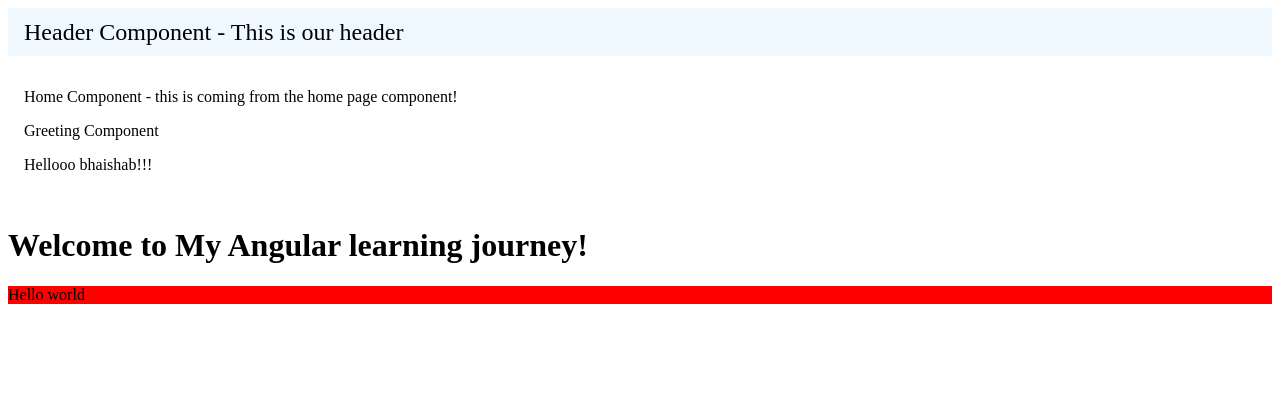
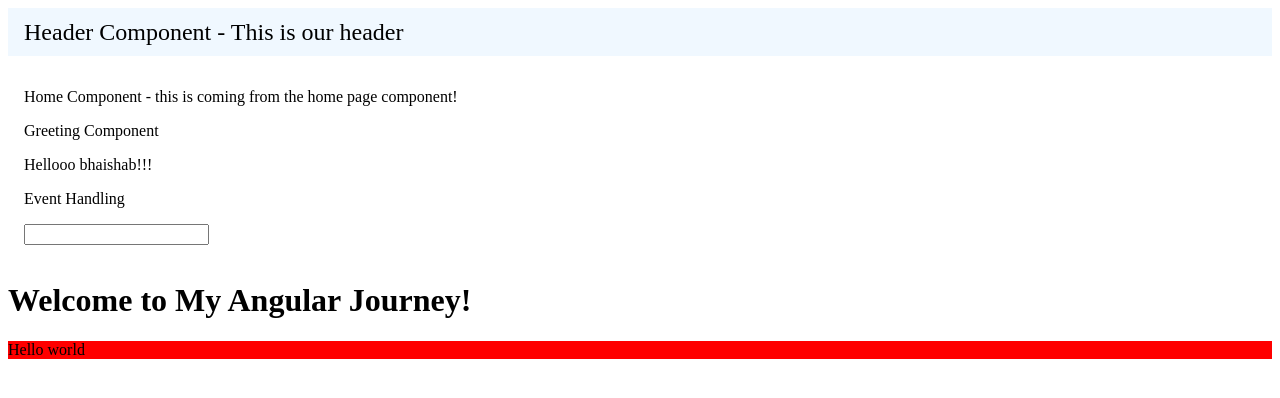
Before and after one commit to govindongit/angular-prac, an Angular app: page / in a window 1280 px wide. Shown: the top 398 px of the page. Built offline with nearby package versions, Linux system fonts and the light colour scheme.

Commit message:
event listner

```diff
--- a/src/app/app.component.ts
+++ b/src/app/app.component.ts
@@ -33,5 +33,5 @@ import { HomeComponent } from "./home/home.component";
     `],
 })
 export class AppComponent {
-  title = 'My Angular learning journey';
+  title = 'My Angular Journey';
 }
--- a/src/app/home/home.component.html
+++ b/src/app/home/home.component.html
@@ -1,3 +1,7 @@
 <p>Home Component - this is coming from the home page component!</p>
 
 <app-greeting [message]="'Hellooo bhaishab!!!'" />
+
+<p>Event Handling</p>
+
+<input type="text" (keyup)="keyUpHandler($event)" />
--- a/src/app/home/home.component.ts
+++ b/src/app/home/home.component.ts
@@ -8,5 +8,8 @@ import { GreetingComponent } from '../components/greeting/greeting.component';
   styleUrl: './home.component.scss'
 })
 export class HomeComponent {
-// message = signal("Hello! world!");
+message = signal("Hello! world!");
+keyUpHandler(event:KeyboardEvent){
+  console.log(`user pressed the ${event.key} key`);
 }
+}
```
